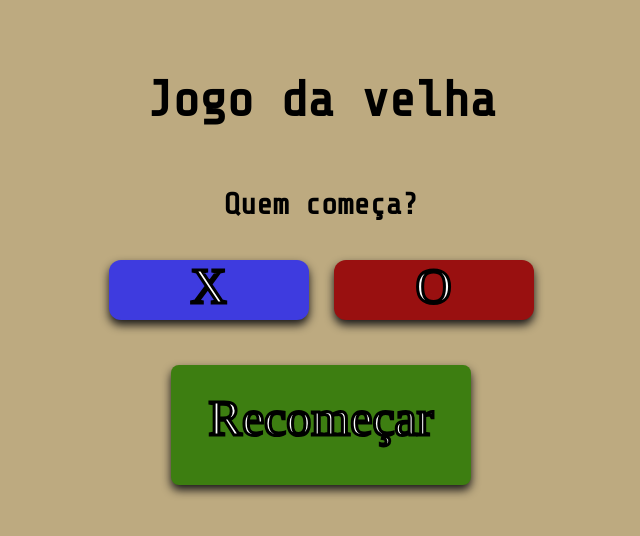
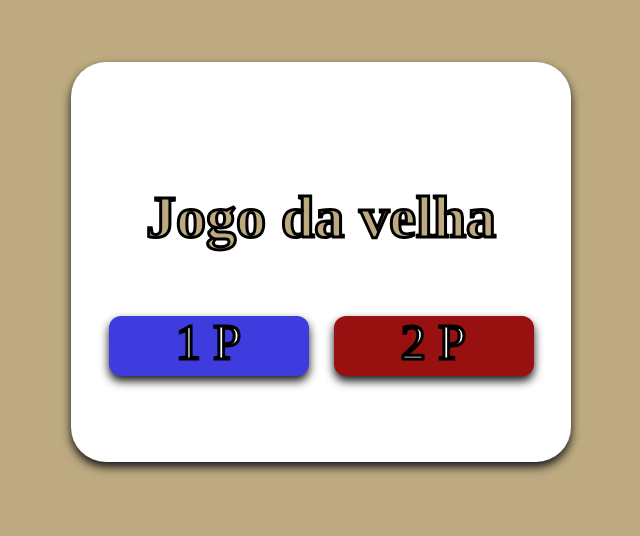
Before and after one commit to caiogmello/infojr-nucleo-web, a React (Vite) app in the folder 4-atividade/Jogo da Velha/: page / in a window 1280 px wide. Shown: the part 146-682 px from the top of the page, without its empty margins (319-959 px from the left). Built offline with nearby package versions, Linux system fonts and the light colour scheme; a web font is replaced by a local one.

Commit message:
criando menu para implementar 1p

```diff
--- a/4-atividade/Jogo da Velha/src/App.tsx
+++ b/4-atividade/Jogo da Velha/src/App.tsx
@@ -3,12 +3,17 @@ import Menu from "./components/Menu"
 import { useState } from "react"
 
 function App() {
-  const [gameStarted, setGameStarted] = useState(true);
+  const [gameMode, setGameMode] = useState(""); // Estado para controlar o modo de jogo selecionado
 
-  return  <div className="App">
-    {gameStarted ? <TicTacToe/> : <Menu/>}
-      {/* <TicTacToe/> */}
-  </div>
+  return (
+    <div className="App">
+      {gameMode === "" ? (
+        <Menu setGameMode={setGameMode} />
+      ) : (
+        <TicTacToe gameMode={gameMode} />
+      )}
+    </div>
+  );
 }
 
-export default App
+export default App;
--- a/4-atividade/Jogo da Velha/src/components/Menu.tsx
+++ b/4-atividade/Jogo da Velha/src/components/Menu.tsx
@@ -1,24 +1,13 @@
-import '../styles/Menu.css';
-import { useState } from 'react';
+import "../styles/Menu.css"
 
-export default function Menu() {
-    const [gameStarted, setGameStarted] = useState(false);
-
-    function startGame() {
-        setGameStarted(true);
-        return gameStarted;
-    }
+export default function Menu({ setGameMode }: { setGameMode: (mode: string) => void }) {
 
     return (
       <section className='menu-container'>
         <h1>Jogo da velha</h1>
         <div className="button-container">
-                <button className='player1' onClick={startGame}>
-                    1 P
-                </button>
-                <button className='player2' onClick={startGame}>
-                    2 P
-                </button>
+          <button className='player1' onClick={() => setGameMode("1P")}>1 P</button>
+          <button className='player2' onClick={() => setGameMode("2P")}>2 P</button>
         </div>
       </section>
     )
--- a/4-atividade/Jogo da Velha/src/components/Table.tsx
+++ b/4-atividade/Jogo da Velha/src/components/Table.tsx
@@ -3,11 +3,16 @@ import "../styles/Table.css"
 import { useState } from "react";
 import { useEffect } from "react";
 
-export default function Table({symbol, reset} : {symbol: string; reset: boolean}) {
+export default function Table({symbol, reset, gameMode} : {symbol: string; reset: boolean; gameMode: string;}) {
+    // símbolo atual
     const [value, setValue] = useState(symbol);
+    // array com os valores de cada quadrado
     const [table, setTable] = useState<string[]>(["", "", "", "", "", "", "", "", ""]);
+    // vencedor
     const [winner, setWinner] = useState("");
+    // tabela temporária
     const tempTable = table;
+    // condições de vitória
     const winConditions = [
         [0, 1, 2], // Horizontal
         [3, 4, 5], // Horizontal
@@ -19,6 +24,7 @@ export default function Table({symbol, reset} : {symbol: string; reset: boolean}
         [2, 4, 6] // Diagonal
     ];
 
+    // função para reiniciar o jogo
     useEffect(() => {
         if (reset) {
           setValue(""); // Reinicializa o estado value para uma string vazia
@@ -27,6 +33,7 @@ export default function Table({symbol, reset} : {symbol: string; reset: boolean}
         }
       }, [reset]);
 
+    // função para verificar se houve vencedor e alertar o vencedor
     useEffect(() => {
         if (winner) {
             setTimeout(() => {
@@ -35,6 +42,8 @@ export default function Table({symbol, reset} : {symbol: string; reset: boolean}
         }
     }, [winner]);
 
+
+    // função para verificar vitória
     function checkWin() {
         for(let i = 0; i < winConditions.length; i++) {
             const [a,b,c] = winConditions[i];
@@ -47,6 +56,7 @@ export default function Table({symbol, reset} : {symbol: string; reset: boolean}
         return false;
     }
 
+    // função para verificar empate
     function checkDraw () {
         for(let i = 0; i < table.length; i++) {
             if(table[i] === "") return false;
@@ -54,22 +64,29 @@ export default function Table({symbol, reset} : {symbol: string; reset: boolean}
         return true;
     }
 
+    // função para colocar o valor no quadrado
     function putValue(index: number){
-
+        // se o quadrado já estiver preenchido, não faz nada
         if(tempTable[index] !== "") return
+        // se o valor for X, coloca X no quadrado e muda o valor atual para O
         if(value === "X") {
             setValue("O")
             tempTable[index] = "X";
-        } else if(value === "O") {
+        }
+        // se o valor for O, coloca O no quadrado e muda o valor atual para X
+        else if(value === "O") {
             setValue("X")
             tempTable[index] = "O";
         }
+        // atualiza o estado table
         setTable(tempTable);
 
+        // verifica se houve vencedor
         if(checkWin()){
             setValue("");
         }
 
+        // verifica se houve empate
         if(checkDraw()) {
             setTimeout(() => {
                 alert("Empate!");
@@ -80,10 +97,13 @@ export default function Table({symbol, reset} : {symbol: string; reset: boolean}
     }
 
 
+
     return (
     <section className="game">
         <Square
+        // passa o valor do estado value para o componente Square
             valor={value}
+        // passa a função putValue para o componente Square
             onClick={() => putValue(0)}
         />
         <Square
--- a/4-atividade/Jogo da Velha/src/components/TicTacToe.tsx
+++ b/4-atividade/Jogo da Velha/src/components/TicTacToe.tsx
@@ -2,7 +2,7 @@ import "../styles/TicTacToe.css"
 import Table from "./Table";
 import { useEffect, useState } from "react";
 
-export default function TicTacToe() {
+export default function TicTacToe({ gameMode }: { gameMode: string }) {
 
     const [symbol, setSymbol] = useState("");
     const [reset, setReset] = useState(false); // Estado de reinicialização
@@ -47,7 +47,7 @@ export default function TicTacToe() {
                     </div>
                 </div>
             </header>
-            {symbol !== "" && <Table symbol={symbol} reset={reset} />}
+            {symbol !== "" && <Table symbol={symbol} reset={reset} gameMode={gameMode}/>}
             <button className="restart" onClick={restart}>Recomeçar</button>
         </main>
 
```
Lines whose indentation alone changed are shown as unchanged.
